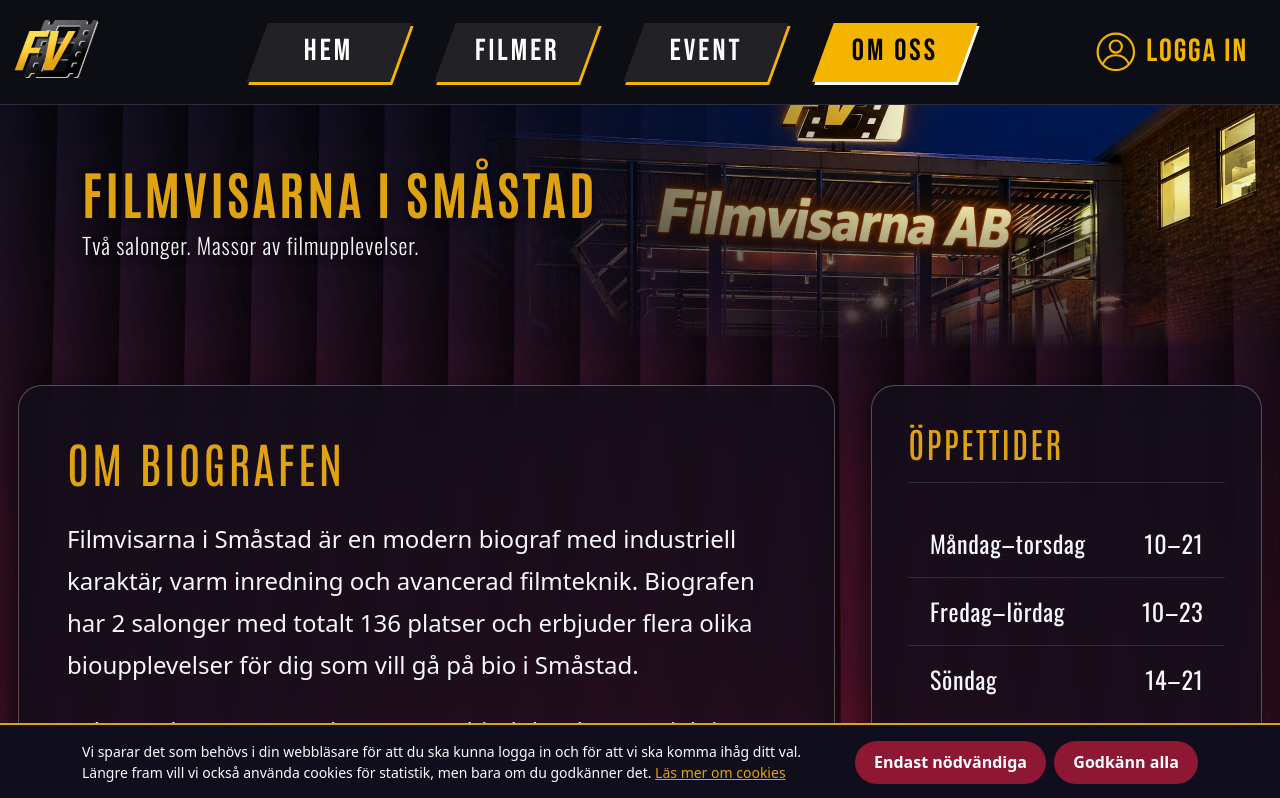
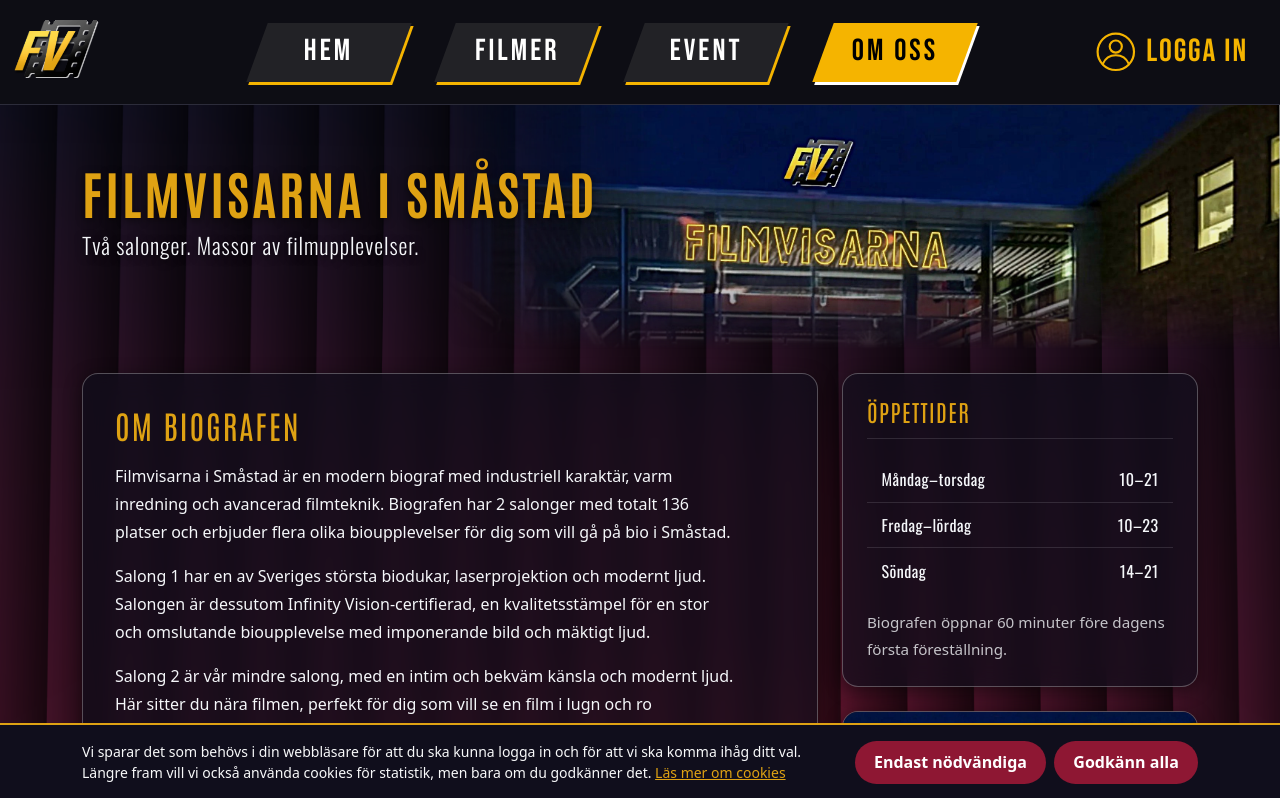
Before and after one commit to jimmybookkyh-crypto/FrontendProject-GR-B, a React (Vite) app in the folder frontend/: page /about in a window 1280 px wide. Shown: the top 798 px of the page. Built offline with nearby package versions, Linux system fonts and the light colour scheme.

Commit message:
Update about page hero image and layout for mobile, tablet and desktop. Changed name in footer.

```diff
--- a/frontend/src/Partials/Footer.tsx
+++ b/frontend/src/Partials/Footer.tsx
@@ -54,7 +54,7 @@ export default function footer() {
                   alt=""
                 />
               </Figure>
-              <h3 style={linkStyle}>FilmVisarna AB</h3>
+              <h3 style={linkStyle}>Filmvisarna AB</h3>
             </Link>
           </Col>
 
--- a/frontend/src/styles/About.css
+++ b/frontend/src/styles/About.css
@@ -18,42 +18,38 @@
   padding-bottom: 2.5rem;
 }
 
-/* Ingen egen bakgrund: masken tonar ut bilden så att sidans bakgrund syns igenom */
 .om-hero {
   position: relative;
 }
 
 .om-hero-fond {
-  position: absolute;
-  inset: 0;
+  position: relative;
+  height: 180px;
   overflow: hidden;
   pointer-events: none;
 }
 
 .om-hero-bild {
-  position: absolute;
-  top: 0;
-  right: 0;
+  display: block;
   width: 100%;
   height: 100%;
   object-fit: cover;
-  object-position: right 35%;
-  filter: brightness(0.55);
-  -webkit-mask-image: linear-gradient(to bottom, #000 0%, #000 40%, transparent 100%);
-  mask-image: linear-gradient(to bottom, #000 0%, #000 40%, transparent 100%);
+  object-position: 60% 30%;
+  -webkit-mask-image: linear-gradient(to bottom, #000 0%, #000 75%, transparent 100%);
+  mask-image: linear-gradient(to bottom, #000 0%, #000 75%, transparent 100%);
 }
 
 .om-hero-text {
   position: relative;
   z-index: 1;
-  padding-top: 2.25rem;
+  padding-top: 1rem;
   padding-bottom: 4rem;
 }
 
 .om-hero-text h1 {
   font-family: "Antonio", sans-serif;
   font-weight: 700;
-  text-align: left; /* Booking.css centrerar annars alla h1 och h3 */
+  text-align: left;
   text-transform: uppercase;
   letter-spacing: 0.06em;
   font-size: clamp(1.9rem, 6vw, 3.25rem);
@@ -105,7 +101,6 @@
   padding: 1.5rem;
 }
 
-/* Vid hopp från dropdownen: Salonger-rutans nedre kant mot fönstrets botten */
 .om-sida #salonger {
   scroll-margin-bottom: 2rem;
 }
@@ -339,25 +334,7 @@
 }
 
 @media (min-width: 768px) {
-  .om-hero-text {
-    padding-top: 3.5rem;
-    padding-bottom: 5.5rem;
-  }
-
-  .om-hero-bild {
-    width: 65%;
-    filter: brightness(0.95);
-    -webkit-mask-image:
-      linear-gradient(to bottom, #000 0%, #000 40%, transparent 100%),
-      linear-gradient(to right, transparent 0%, #000 55%);
-    mask-image:
-      linear-gradient(to bottom, #000 0%, #000 40%, transparent 100%),
-      linear-gradient(to right, transparent 0%, #000 55%);
-    -webkit-mask-composite: source-in;
-    mask-composite: intersect;
-  }
-
-  .om-kort {
+   .om-kort {
     padding: 2rem;
   }
 
@@ -369,6 +346,9 @@
     padding: 1.5rem 2rem 2rem;
   }
 }
+   .om-hero-fond {
+    height: 280px;
+  }
 
 @media (min-width: 992px) {
   .om-hitta-info {
@@ -384,10 +364,31 @@
   }
 }
 
-/* TEST-1.5X-START (tas bort om testet inte blir bra) */
 @media (min-width: 1200px) {
-  .om-sida .om-innehall {
-    zoom: 1.5;
+  .om-hero-text {
+    padding-top: 3.5rem;
+    padding-bottom: 5.5rem;
+  }
+  .om-hero-fond {
+    position: absolute;
+    inset: 0;
+    height: auto;
+  }
+  .om-hero-bild {
+    width: 65%;
+    position: absolute;
+    top: 0;
+    right: 0;
+    height: 100%;
+    object-position: 60% 30%;
+    filter: brightness(0.95);
+    -webkit-mask-image:
+      linear-gradient(to bottom, #000 0%, #000 70%, transparent 100%),
+      linear-gradient(to right, transparent 0%, #000 25%);
+    mask-image:
+      linear-gradient(to bottom, #000 0%, #000 70%, transparent 100%),
+      linear-gradient(to right, transparent 0%, #000 25%);
+    -webkit-mask-composite: source-in;
+    mask-composite: intersect;
   }
 }
-/* TEST-1.5X-SLUT */
```
Also changed, not shown: frontend/src/assets/filmvisarna-entre.jpg.
